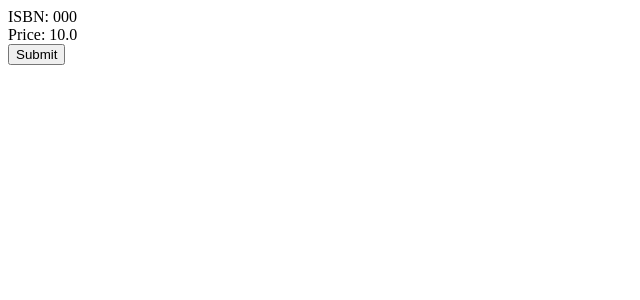
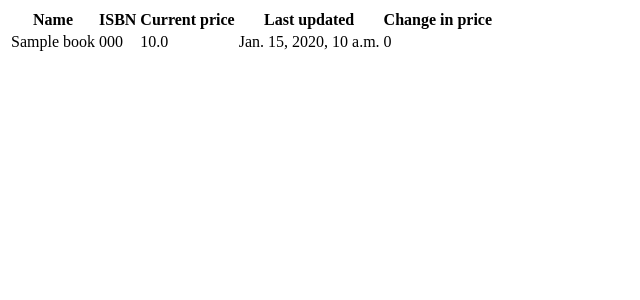
Before and after one commit to coffenbacher/books, a Django app: template templates/index.html in a window 1280 px wide. Shown: the top 300 px of the page, without its empty margins (0-640 px from the left). Run offline with Django 3.2, Linux system fonts and the light colour scheme; the template is opened without the code that fills it: values that come from a table or form of the project are taken from there, others are empty; tables that the repository leaves empty hold one stand-in row (values such as "Sample post"); some libraries are stand-ins or nearby versions.

Commit message:
working totally

```diff
--- a/books/models.py
+++ b/books/models.py
@@ -24,6 +24,14 @@ class Book(models.Model):
         else:
             return False
 
+    def get_price_delta(self):
+        prices = self.prices.all().order_by('-datetime')
+        if prices.count() >= 2:
+            return prices[0].price - prices[1].price
+        return 0
+
+
+
 class BookPrice(models.Model):
     book = models.ForeignKey(Book, related_name='prices')
     datetime = models.DateTimeField()
--- a/books/settings.py
+++ b/books/settings.py
@@ -24,6 +24,7 @@ DEBUG = True
 
 TEMPLATE_DEBUG = True
 
+
 ALLOWED_HOSTS = []
 
 
@@ -44,7 +45,6 @@ INSTALLED_APPS = (
 MIDDLEWARE_CLASSES = (
     'django.contrib.sessions.middleware.SessionMiddleware',
     'django.middleware.common.CommonMiddleware',
-    'django.middleware.csrf.CsrfViewMiddleware',
     'django.contrib.auth.middleware.AuthenticationMiddleware',
     'django.contrib.messages.middleware.MessageMiddleware',
     'django.middleware.clickjacking.XFrameOptionsMiddleware',
@@ -83,3 +83,5 @@ USE_TZ = True
 # https://docs.djangoproject.com/en/1.6/howto/static-files/
 
 STATIC_URL = '/static/'
+
+TEMPLATE_DIRS = (os.path.join(BASE_DIR, 'templates'))
--- a/books/views.py
+++ b/books/views.py
@@ -1,8 +1,10 @@
+from books.models import *
 from django.shortcuts import render
 from django.http import HttpResponse
 
 def index(request):
-    return render('index.html', request, {})
+    books = Book.objects.all()
+    return render(request, 'index.html', {'books': books})
 
 def update_book(request):
     isbn = request.POST.get('ISBN')
--- a/templates/index.html
+++ b/templates/index.html
@@ -1,14 +1,41 @@
 <html>
+    <head>
+        <script src="//ajax.googleapis.com/ajax/libs/jquery/1.10.2/jquery.min.js"></script>
+        <script src="https://rawgithub.com/DataTables/DataTables/master/media/js/jquery.dataTables.js"></script>
+        <script>
+            $(document).ready(function(){
+                    $('#books').dataTable( {
+                            "aaSorting": [[ 4, "desc" ], [ 2, "desc" ]] ,
+                            "iDisplayLength": -1
+                        } );
+            });
+        </script>
 
-{% for b in books %}
-<div>
-    <div>ISBN: {{ b.ISBN }}</div>
-    <div>Price: {{ b.get_current_price.price }}</div>
-    <form method="POST">
-        <input type="hidden" value="{{ b.ISBN }}" name="ISBN">
-        <input type="submit" name="Refresh">
-    </form>
-</div>
-{% endfor %}
+        <link rel="stylesheet" href="https://rawgithub.com/DataTables/DataTables/master/media/css/jquery.dataTables.css">
+
+    </head>
+
+<table id="books">
+    <thead>
+        <tr>
+            <th>Name</th>
+            <th>ISBN</th>
+            <th>Current price</th>
+            <th>Last updated</th>
+            <th>Change in price</th>
+        </tr>
+
+    <tbody>
+        {% for b in books %}
+            <tr>
+                <td>{{ b.name }}</td>
+                <td>{{ b.ISBN }}</td>
+                <td>{{ b.get_current_price.price }}</td>
+                <td>{{ b.get_current_price.datetime }}</td>
+                <td>{{ b.get_price_delta }}</td>
+            </tr>
+        {% endfor %}
+    </tbody>
+</table>
 
 </html>
```
